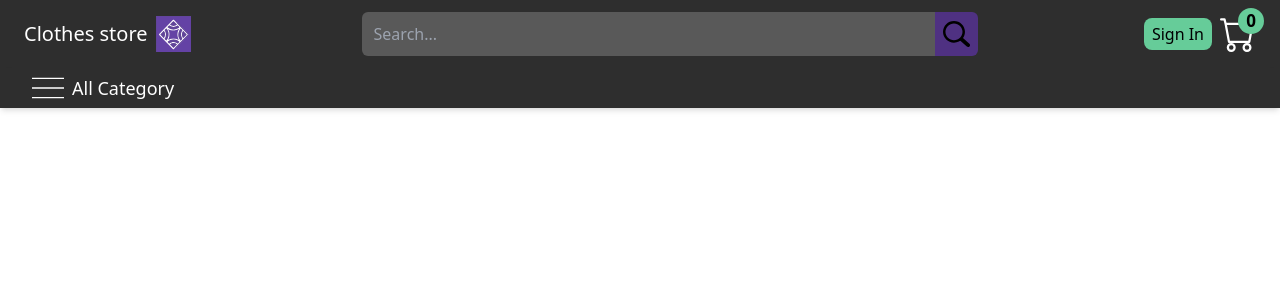
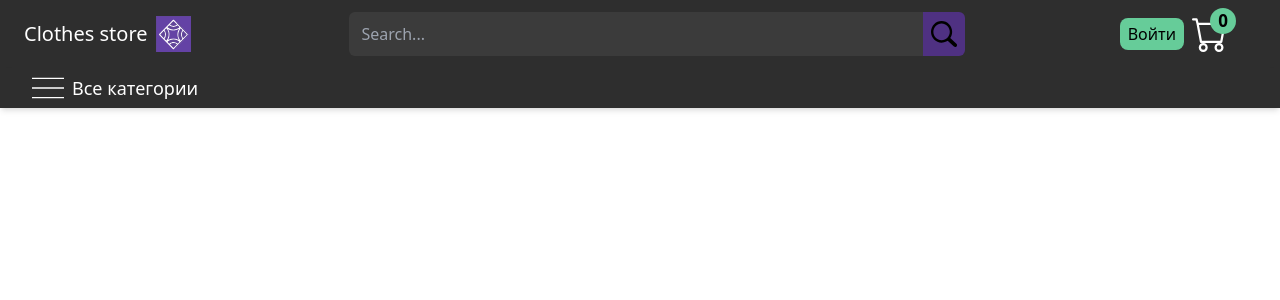
Before and after one commit to IlyaRenard/Clothing-Store, a React (Create React App) app: page /favorite in a window 1280 px wide. Shown: the top 300 px of the page. Built offline with nearby package versions, Linux system fonts and the light colour scheme.

Commit message:
Добавил DropDownMenu в Header

```diff
--- a/src/components/ClothesItem.tsx
+++ b/src/components/ClothesItem.tsx
@@ -26,7 +26,7 @@ const ClothesItem: FC<IClothesItemProps> = ({ clothes }) => {
   };
 
   return (
-    <div className="m-2 flex flex-col flex-wrap justify-between  md:w-[19%] w-[90%] hover:bg-light-gray shadow-xl">
+    <div className="m-2 flex flex-col flex-wrap justify-between  md:w-[19%] w-[90%] hover:bg-light-gray shadow-xl z-0">
       <div className="relative p-2 h-[200px]">
         <img
           src={clothes.image}
--- a/src/components/Header.tsx
+++ b/src/components/Header.tsx
@@ -5,9 +5,17 @@ import menu from "../assets/image/menu.svg";
 import searchIcon from "../assets/image/search.svg";
 import MyButton from "./UI/MyButton";
 import { useTypedSelector } from "../hooks/useTypedSelector";
+import { FC, MouseEvent, useState } from "react";
 
-const Header = () => {
+const Header: FC = () => {
   const { cart } = useTypedSelector((state) => state);
+  const {favorite}= useTypedSelector(state=>state)
+  const [open, setOpen] = useState(false);
+
+
+  const dropDownHandler = () => {
+    setOpen(!open);
+  };
 
   return (
     <header>
@@ -30,15 +38,32 @@ const Header = () => {
             </button>
           </div>
 
-          <div className="flex items-center">
-            <div>
-              <NavLink to="/signin">
-                <MyButton>Sign In</MyButton>
-              </NavLink>
+          <div className="flex items-center  mr-7">
+            <div className="relative">
+              <MyButton onClick={dropDownHandler}>Войти</MyButton>
+
+              {open && (
+                <div className="flex flex-col absolute  top-14 md:right-0 left-1 bg-light-gray w-fit z-50 p-1">
+                  <a
+                    href="/signin"
+                    className=" p-3 shadow-md hover:text-mint-green w-full inline-block"
+                  >
+                    Войти
+                  </a>
+
+                  <a
+                    href="/favorite"
+                    className=" p-3 shadow-md hover:text-mint-green w-full inline-block whitespace-nowrap"
+                  >
+                    Избранное:
+                    <span className="ml-1 font-bold">{favorite.length}</span>
+                  </a>
+                </div>
+              )}
             </div>
             <div className="relative">
               <NavLink to="/cart">
-                <img src={cartIcon} alt="Cart" className="h-9" />
+                <img src={cartIcon} alt="Cart" className="h-9 " />
                 <span className="absolute text-[17px] font-bold -top-2 -right-2 text-black bg-mint-green rounded-full px-2">
                   {cart.length}
                 </span>
@@ -52,7 +77,7 @@ const Header = () => {
           <button>
             <img src={menu} alt="menu" className="h-8 mr-2" />
           </button>
-          <span className="text-[18px] text-white ">All Category</span>
+          <span className="text-[18px] text-white ">Все категории</span>
         </div>
       </nav>
     </header>
--- a/tailwind.config.js
+++ b/tailwind.config.js
@@ -5,7 +5,7 @@ module.exports = {
     extend: {},
     colors: {
       "dark-gray": "#2E2E2E",
-      "light-gray": "#595959",
+      "light-gray": "#3b3b3b",
       white: "#FFFFFF",
       black: "#000000",
       "mint-green": " #66CC99",
```
Also changed, not shown: 1 other file (tests, documents, lock files or other folders).
